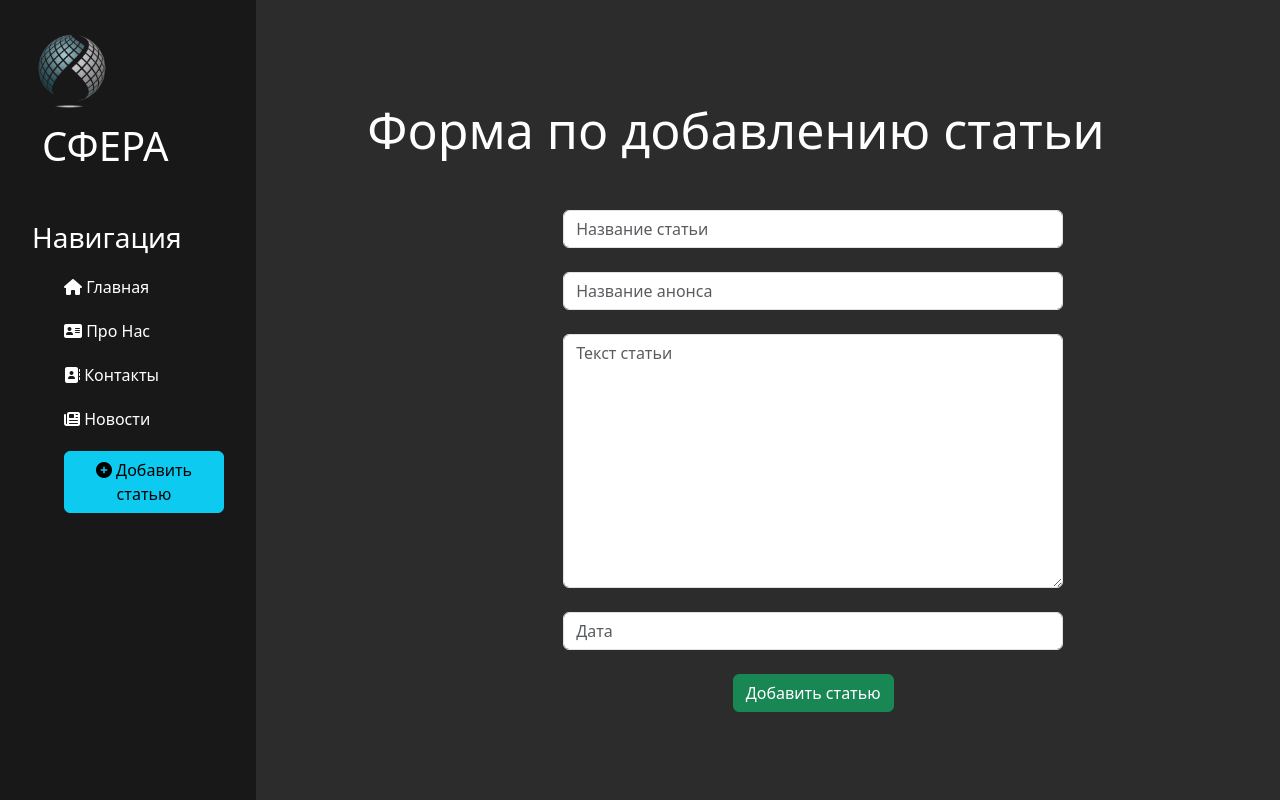
After one commit to Sjmavrik/Website, a Django app: page /news/create in a window 1280 px wide. The commit adds this page. Run offline with Django 5.2, Linux system fonts and the light colour scheme; some libraries are stand-ins or nearby versions.

Commit message:
добавление формы добавления статьи

```diff
--- a/website/main/static/main/css/main.css
+++ b/website/main/static/main/css/main.css
@@ -53,3 +53,17 @@ main .features {
 
 main .features h1 {font-size: 50px;}
 main .features p {max-width: 400px; margin: 20px auto;}
+
+.alert-warning {
+    float: left;
+    clear: both;
+    width: 400px;
+    margin:20px 34%;
+    text-align: left;
+}
+
+form {
+    margin-left: 32%;
+    width: 500px;
+    margin-top: 50px;
+}
--- a/website/main/templates/main/layout.html
+++ b/website/main/templates/main/layout.html
@@ -21,6 +21,7 @@
             <a href="{% url 'about' %}"><li><i class="fa-solid fa-address-card"></i> Про Нас</li></a>
             <a href=""><li><i class="fa-solid fa-address-book"></i> Контакты</li></a>
             <a href="{% url 'news_home' %}"><li><i class="fa-solid fa-newspaper"></i> Новости</li></a>
+            <a href="{% url 'create' %}"><li><button class="btn btn-info"><i class="fa-solid fa-circle-plus"></i> Добавить статью</button> </li></a>
         </ul>
     </aside>
     <main>
--- /dev/null
+++ b/website/news/forms.py
@@ -0,0 +1,27 @@
+from .models import Art
+from django.forms import ModelForm, TextInput, DateTimeInput, Textarea
+
+
+class ArtForm(ModelForm):
+    class Meta:
+        model = Art
+        fields = ['title', 'anons', 'full_text', 'date']
+
+        widgets = {
+            'title': TextInput(attrs={
+                'class': 'form-control',
+                'placeholder': 'Название статьи'
+            }),
+            'anons': TextInput(attrs={
+                'class': 'form-control',
+                'placeholder': 'Название анонса'
+            }),
+            'date': DateTimeInput(attrs={
+                'class': 'form-control',
+                'placeholder': 'Дата'
+            }),
+            'full_text': Textarea(attrs={
+                'class': 'form-control',
+                'placeholder': 'Текст статьи'
+            }),
+        }
--- /dev/null
+++ b/website/news/templates/news/create.html
@@ -0,0 +1,17 @@
+{% extends 'main/layout.html' %}
+
+{% block title %}Форма по добавлению статьи{% endblock %}
+
+{% block body %}
+    <div class="features">
+        <h1>Форма по добавлению статьи</h1>
+        <form method="post">
+            {% csrf_token %}
+            {% for el in form %}
+                {{el}}<br>
+            {% endfor %}
+
+            <button class="btn btn-success" type="submit"> Добавить статью</button>
+        </form>
+    </div>
+{% endblock %}
--- a/website/news/urls.py
+++ b/website/news/urls.py
@@ -3,4 +3,5 @@ from .import views
 
 urlpatterns = [
     path('', views.news_home, name="news_home"),
+    path('create', views.create, name="create"),
 ]
--- a/website/news/views.py
+++ b/website/news/views.py
@@ -1,5 +1,17 @@
 from django.shortcuts import render
+from .models import Art
+from .forms import ArtForm
 
 
 def news_home(request):
-    return render(request, 'news/news_home.html')
+    news = Art.objects.all()
+    return render(request, 'news/news_home.html', {'news': news})
+
+
+def create(request):
+    form = ArtForm()
+    data = {
+        'form': form
+    }
+
+    return render(request, 'news/create.html', data)
```
Also changed, not shown: website/news/templates/news/news_home.html (+15 -5 lines).
